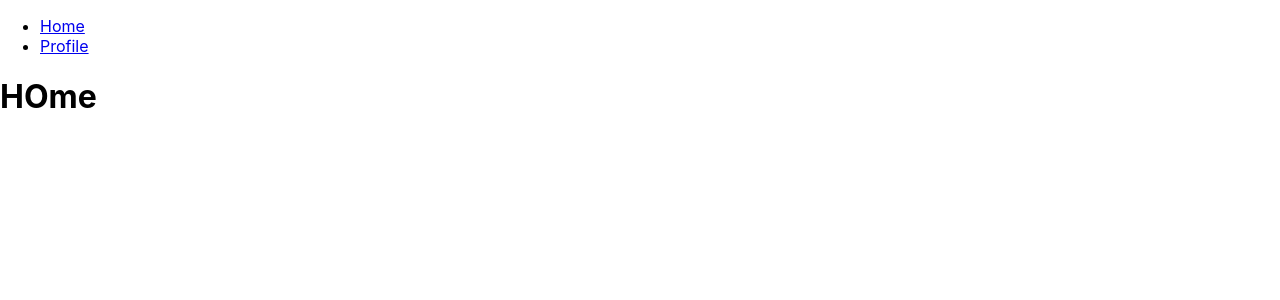
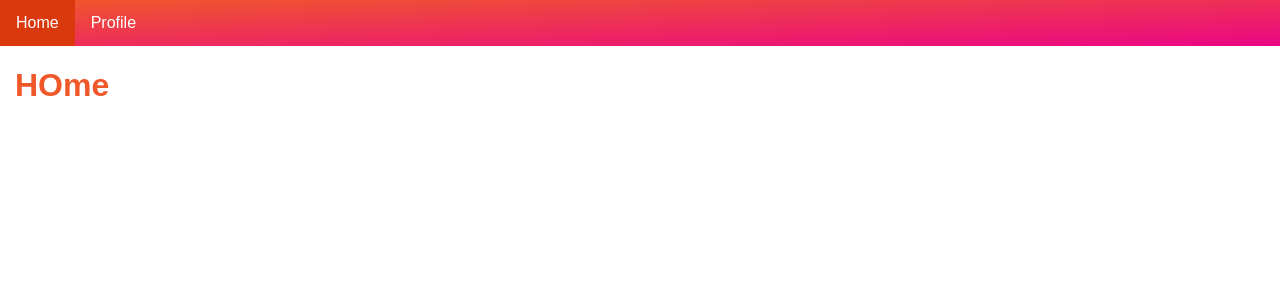
Before and after one commit to ravencruz/mecca-react-auth, a React (Create React App) app: page / in a window 1280 px wide. Shown: the top 300 px of the page. Built offline with nearby package versions, Linux system fonts and the light colour scheme.

Commit message:
feat: stiles

```diff
--- a/src/App.js
+++ b/src/App.js
@@ -13,9 +13,12 @@
   render() {
     return (
       <>
-        <Nav></Nav>
-        <Route path='/' exact component={Home}></Route>
-        <Route path='/profile' component={Profile}></Route>
+        <Nav />
+        <div className="body">
+          <Route path='/' exact component={Home}></Route>
+          <Route path='/profile' component={Profile}></Route>
+        </div>
+
       </>
     )
   }
--- a/src/Nav.js
+++ b/src/Nav.js
@@ -4,6 +4,7 @@
 class Nav extends Component {
     render() {
         return (
+            <nav>
                 <ul>
                     <li>
                         <Link to="/">Home</Link>
@@ -12,6 +13,8 @@
                         <Link to="/profile">Profile</Link>
                     </li>
                 </ul>
+            </nav>
+
         );
     }
 }
--- a/src/index.css
+++ b/src/index.css
@@ -1,13 +1,53 @@
 body {
   margin: 0;
-  font-family: -apple-system, BlinkMacSystemFont, 'Segoe UI', 'Roboto', 'Oxygen',
-    'Ubuntu', 'Cantarell', 'Fira Sans', 'Droid Sans', 'Helvetica Neue',
-    sans-serif;
-  -webkit-font-smoothing: antialiased;
-  -moz-osx-font-smoothing: grayscale;
+  padding: 0;
+  font-family: sans-serif;
 }
 
-code {
-  font-family: source-code-pro, Menlo, Monaco, Consolas, 'Courier New',
-    monospace;
+.body {
+  margin: 15px;
 }
+
+h1,
+h2,
+h3 {
+  color: #f0582a;
+}
+
+button {
+  margin: 5px;
+}
+
+ul.unstyled {
+  list-style-type: none;
+  margin: 0;
+  padding: 0;
+}
+
+nav ul {
+  list-style-type: none;
+  margin: 0;
+  padding: 0;
+  overflow: hidden;
+  background-image: linear-gradient(to bottom right, #f0582a, #eb0685);
+}
+
+nav li {
+  float: left;
+}
+
+nav li a {
+  display: block;
+  color: white;
+  text-align: center;
+  padding: 14px 16px;
+  text-decoration: none;
+}
+
+nav li a:hover {
+  background-color: #d9390d;
+}
+
+nav button {
+  margin-top: 13px;
+}
```
Also changed, not shown: 1 other file (tests, documents, lock files or other folders). Lines whose indentation alone changed are shown as unchanged.
